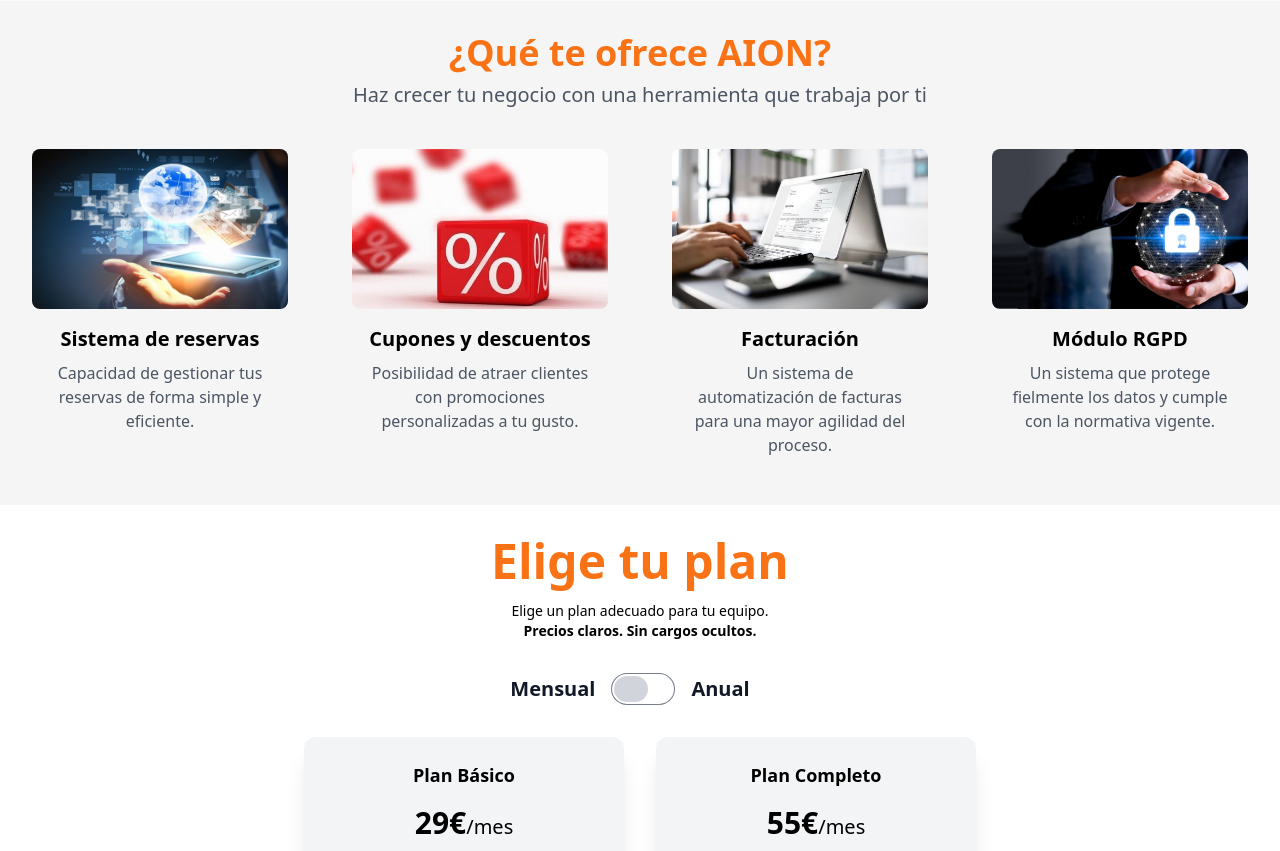
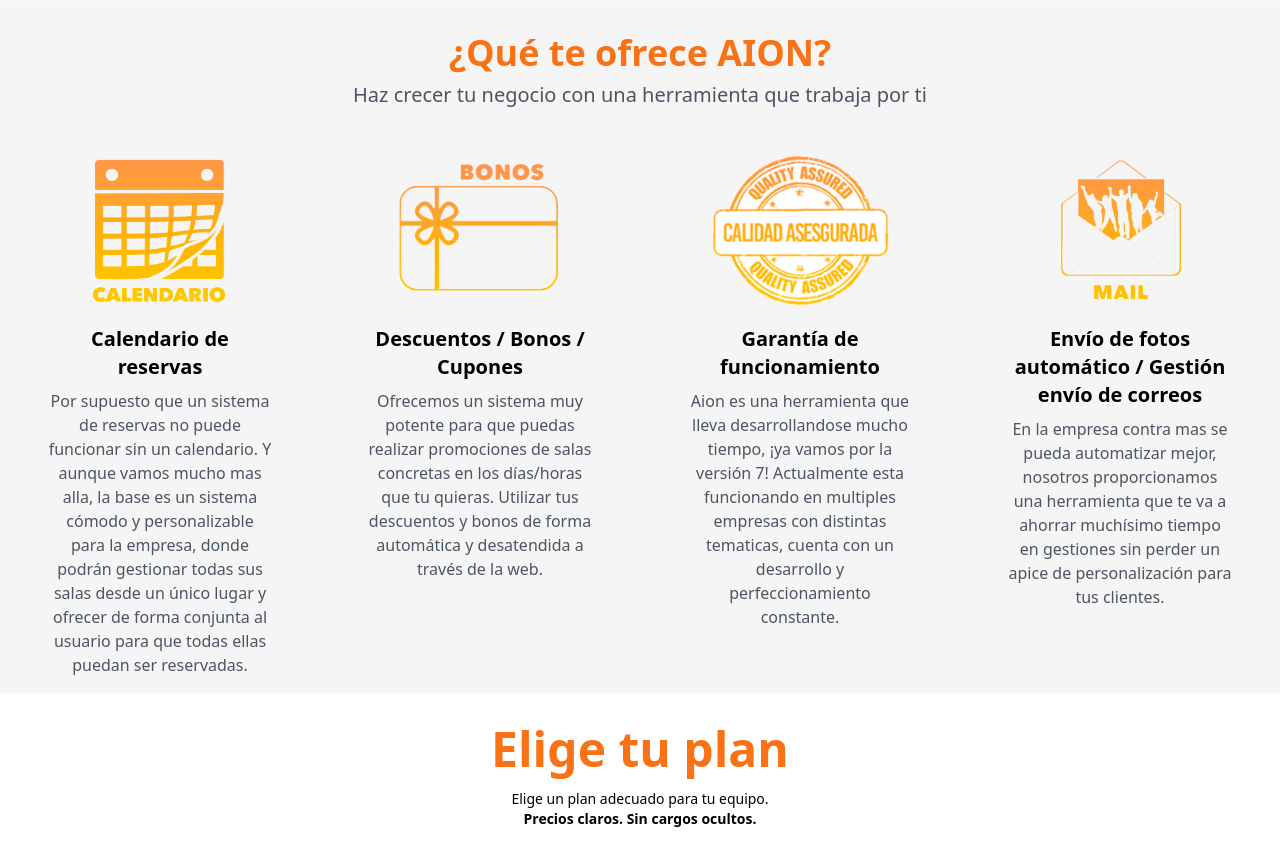
Before and after one commit to seccion9/aion-landing, a PHP site: page / in a window 1280 px wide. Shown: the part 3054-3905 px from the top of the page. Run offline with PHP 8.4, Linux system fonts and the light colour scheme; some libraries are stand-ins or nearby versions.

Commit message:
Modificacion seccion herramientas
Se cambia el contenido, la funcionalidad y las imagenes de las tarjetas para un mayor aporte.

```diff
--- a/proyecto_aion_tailwind/index.html
+++ b/proyecto_aion_tailwind/index.html
@@ -205,47 +205,66 @@
             <!-- Sección modulos -->
             <section class="modulos-destacados flex flex-wrap justify-around gap-8 w-full max-w-screen-xl mx-auto mt-10 px-4">
 
-                <div class="tarjeta relative group flex flex-col items-center justify-between w-64 h-auto transition-all transform hover:scale-105 overflow-hidden" data-aos="fade-right" data-aos-duration="1000">
-                    <div class="w-full h-40">
-                        <img src="img/Reservas.jpeg" class="w-full h-full object-cover object-center rounded-lg transition-all group-hover:opacity-90">
+                <div class="tarjeta relative group flex flex-col items-center justify-between w-64 h-auto transition-all transform hover:scale-105 overflow-hidden">
+                    <div class="w-full h-40 cursor-pointer" onclick="openModal('img/reservasAION.png')">
+                        <img src="img/newCalendario.png" class="w-full h-full object-contain object-center rounded-lg transition-all group-hover:opacity-90">
+                        <div class="absolute top-2 right-2 text-white text-2xl bg-gray-500 bg-opacity-70 w-8 h-8 flex items-center justify-center rounded-full group-hover:opacity-100 opacity-0 transition-opacity">+</div>
                     </div>
                     <div class="p-4 text-center flex-grow flex flex-col justify-start h-auto">
-                        <h3 class="text-xl text-black font-bold">Sistema de reservas</h3>
-                        <p class="text-gray-600 mt-2 text-base">Capacidad de gestionar tus reservas de forma simple y eficiente.</p>
+                        <h3 class="text-xl text-black font-bold">Calendario de reservas</h3>
+                        <p class="text-gray-600 mt-2 text-base">Por supuesto que un sistema de reservas no puede funcionar sin un calendario. Y aunque vamos mucho mas alla, la base es un sistema cómodo y personalizable para la empresa,
+                            donde podrán gestionar todas sus salas desde un único lugar y ofrecer de forma conjunta al usuario para que todas ellas puedan ser reservadas.</p>
                     </div>
                 </div>
 
-                <div class="tarjeta relative group flex flex-col items-center justify-between w-64 h-auto transition-all transform hover:scale-105 overflow-hidden" data-aos="fade-right" data-aos-duration="1000">
-                    <div class="w-full h-40">
-                        <img src="img/descuentos.jpg" class="w-full h-full object-cover object-center rounded-lg transition-all group-hover:opacity-90">
+                <div class="tarjeta relative group flex flex-col items-center justify-between w-64 h-auto transition-all transform hover:scale-105 overflow-hidden">
+                    <div class="w-full h-40 cursor-pointer" onclick="openModal('img/cuponesAION.png')">
+                        <img src="img/newCupon.png" class="w-full h-full object-contain object-center rounded-lg transition-all group-hover:opacity-90">
+                        <div class="absolute top-2 right-2 text-white text-2xl bg-gray-500 bg-opacity-70 w-8 h-8 flex items-center justify-center rounded-full group-hover:opacity-100 opacity-0 transition-opacity">+</div>
                     </div>
                     <div class="p-4 text-center flex-grow flex flex-col justify-start h-auto">
-                        <h3 class="text-xl text-black font-bold">Cupones y descuentos</h3>
-                        <p class="text-gray-600 mt-2 text-base">Posibilidad de atraer clientes con promociones personalizadas a tu gusto.</p>
+                        <h3 class="text-xl text-black font-bold">Descuentos / Bonos / Cupones</h3>
+                        <p class="text-gray-600 mt-2 text-base">Ofrecemos un sistema muy potente para que puedas realizar promociones de salas concretas en los días/horas que tu quieras. Utilizar tus descuentos y bonos de forma automática y desatendida a través de la web.
+                        </p>
                     </div>
                 </div>
 
-                <div class="tarjeta relative group flex flex-col items-center justify-between w-64 h-auto transition-all transform hover:scale-105 overflow-hidden" data-aos="fade-left" data-aos-duration="1000">
-                    <div class="w-full h-40">
-                        <img src="img/facturacion.jpg" class="w-full h-full object-cover object-center rounded-lg transition-all group-hover:opacity-90">
+                <div class="tarjeta relative group flex flex-col items-center justify-between w-64 h-auto transition-all transform hover:scale-105 overflow-hidden">
+                    <div class="w-full h-40 cursor-pointer" onclick="openModal('img/facturacionAION.png')">
+                        <img src="img/newCalidad.png" class="w-full h-full object-contain object-center rounded-lg transition-all group-hover:opacity-90">
+                        <div class="absolute top-2 right-2 text-white text-2xl bg-gray-500 bg-opacity-70 w-8 h-8 flex items-center justify-center rounded-full group-hover:opacity-100 opacity-0 transition-opacity">+</div>
                     </div>
                     <div class="p-4 text-center flex-grow flex flex-col justify-start h-auto">
-                        <h3 class="text-xl text-black font-bold">Facturación</h3>
-                        <p class="text-gray-600 mt-2 text-base">Un sistema de automatización de facturas para una mayor agilidad del proceso.</p>
+                        <h3 class="text-xl text-black font-bold">Garantía de funcionamiento</h3>
+                        <p class="text-gray-600 mt-2 text-base">Aion es una herramienta que lleva desarrollandose mucho tiempo, ¡ya vamos por la versión 7! Actualmente esta funcionando en multiples empresas con distintas tematicas,
+                            cuenta con un desarrollo y perfeccionamiento constante.
+                        </p>
                     </div>
                 </div>
 
-                <div class="tarjeta relative group flex flex-col items-center justify-between w-64 h-auto transition-all transform hover:scale-105 overflow-hidden" data-aos="fade-left" data-aos-duration="1000">
-                    <div class="w-full h-40">
-                        <img src="img/RGPD.jpg" class="w-full h-full object-cover object-center rounded-lg transition-all group-hover:opacity-90">
+                <div class="tarjeta relative group flex flex-col items-center justify-between w-64 h-auto transition-all transform hover:scale-105 overflow-hidden">
+                    <div class="w-full h-40 cursor-pointer" onclick="openModal('img/correosAION.png')">
+                        <img src="img/newCorreo.png" class="w-full h-full object-contain object-center rounded-lg transition-all group-hover:opacity-90">
+                        <div class="absolute top-2 right-2 text-white text-2xl bg-gray-500 bg-opacity-70 w-8 h-8 flex items-center justify-center rounded-full group-hover:opacity-100 opacity-0 transition-opacity">+</div>
                     </div>
                     <div class="p-4 text-center flex-grow flex flex-col justify-start h-auto">
-                        <h3 class="text-xl text-black font-bold">Módulo RGPD</h3>
-                        <p class="text-gray-600 mt-2 text-base">Un sistema que protege fielmente los datos y cumple con la normativa vigente.</p>
+                        <h3 class="text-xl text-black font-bold">Envío de fotos automático / Gestión envío de correos</h3>
+                        <p class="text-gray-600 mt-2 text-base">En la empresa contra mas se pueda automatizar mejor, nosotros proporcionamos una herramienta que te va a ahorrar muchísimo tiempo en gestiones sin perder un apice de personalización para tus clientes.</p>
                     </div>
                 </div>
             </section>
-        </section>
+
+            <!-- Modal -->
+            <!-- Modal -->
+<div id="imageModal" class="fixed inset-0 flex items-center justify-center bg-black bg-opacity-50 invisible opacity-0 transition-opacity duration-300 z-50" onclick="closeModal()">
+    <div id="modalContent" class="bg-white p-8 rounded-lg shadow-lg max-w-4xl relative transform scale-95 transition-transform duration-300" onclick="event.stopPropagation()">
+        <button class="absolute top-1 right-1 md:top-2 md:right-2 text-black text-4xl hover:text-gray-600 transition-colors" onclick="closeModal()">
+            &times;
+        </button>
+        <img id="modalImage" src="" class="w-full h-auto rounded-lg">
+    </div>
+</div>
+
 
         <section class="contenedor text-center py-8 bg-white" id="precios">
             <h2 class="text-5xl text-orange-500 mb-4 font-bold">Elige tu plan</h2>
@@ -379,6 +398,7 @@
     <script src="script_carrusel.js"></script>
     <script src="script_animacion_logos.js"></script>
     <script src="script_tarjetas.js"></script>
+    <script src="modal_herramientas.js"></script>
     <script src="script_video.js"></script>
     <script src="https://cdn.tailwindcss.com"></script>
     <script src="formularioPrecios.js"></script>
--- /dev/null
+++ b/proyecto_aion_tailwind/modal_herramientas.js
@@ -0,0 +1,29 @@
+function openModal(imageSrc) {
+    const modal = document.getElementById("imageModal");
+    const modalContent = document.getElementById("modalContent");
+    const modalImage = document.getElementById("modalImage");
+
+    modalImage.src = imageSrc;
+
+    // Mostrar modal con animación
+    modal.classList.remove("invisible", "opacity-0");
+    modal.classList.add("opacity-100");
+    modalContent.classList.remove("scale-95");
+    modalContent.classList.add("scale-100");
+}
+
+function closeModal() {
+    const modal = document.getElementById("imageModal");
+    const modalContent = document.getElementById("modalContent");
+
+    // Ocultar modal con animación
+    modal.classList.remove("opacity-100");
+    modal.classList.add("opacity-0");
+    modalContent.classList.remove("scale-100");
+    modalContent.classList.add("scale-95");
+
+    // Después de la animación, ocultamos completamente el modal
+    setTimeout(() => {
+        modal.classList.add("invisible");
+    }, 300); // Coincide con `duration-300`
+}
--- a/proyecto_aion_tailwind/styles.css
+++ b/proyecto_aion_tailwind/styles.css
@@ -93,13 +93,12 @@
 
 /* Flechas animadas al seleccionar */
 .selected .flecha1 {
-    transform: rotate(90deg); /* Gira la flecha hacia la derecha */
-    transition: transform 0.3s ease; /* Suaviza la animación */
+    transform: rotate(90deg);
+    transition: transform 0.3s ease;
 }
-
 .selected .flecha2 {
-    transform: rotate(-90deg); /* Gira la flecha hacia la izquierda */
-    transition: transform 0.3s ease; /* Suaviza la animación */
+    transform: rotate(-90deg);
+    transition: transform 0.3s ease;
 }
 
 /* ===== Ajuste del texto seleccionado ===== */
```
Also changed, not shown: proyecto_aion_tailwind/img/correosAION.png (added), proyecto_aion_tailwind/img/cuponesAION.png (added), proyecto_aion_tailwind/img/facturacionAION.png (added), proyecto_aion_tailwind/img/newCalendario.png (added), proyecto_aion_tailwind/img/newCalidad.png (added), proyecto_aion_tailwind/img/newCorreo.png (added), proyecto_aion_tailwind/img/newCupon.png (added), proyecto_aion_tailwind/img/reservasAION.png (added), proyecto_aion_tailwind/img/soporte.png (added).
